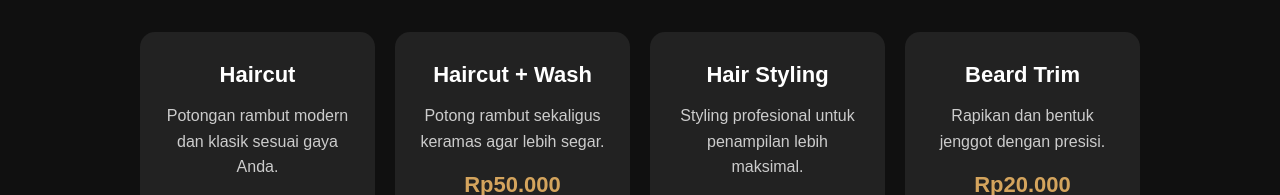
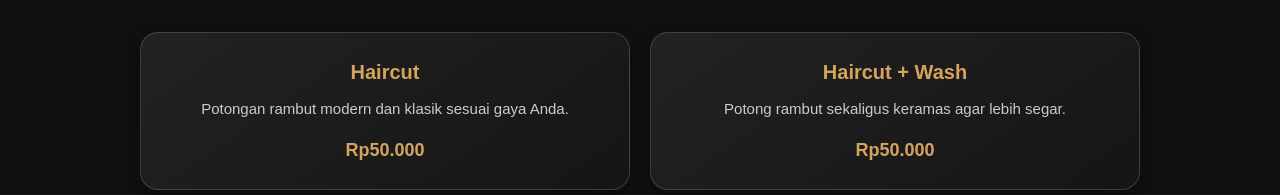
Before and after one commit to barberpro-office/Barberpro, a plain HTML site: page index.html in a window 1280 px wide. Shown: the part 580-775 px from the top of the page. Drawn offline with Linux system fonts and the light colour scheme.

Commit message:
Update index.html

```diff
--- a/index.html
+++ b/index.html
@@ -16,11 +16,53 @@ nav a{color:white;text-decoration:none;margin-left:18px}
 .btn{display:inline-block;background:#d4a45d;color:#111;padding:15px 28px;border-radius:8px;text-decoration:none;font-weight:bold}
 section{padding:65px 20px;text-align:center}
 h2{color:#d4a45d;font-size:30px;margin-bottom:35px}
-.services{display:grid;grid-template-columns:repeat(auto-fit,minmax(220px,1fr));gap:20px;max-width:1000px;margin:auto}
-.card{background:#222;padding:30px 20px;border-radius:15px}
-.card h3{margin-bottom:15px;font-size:22px}
-.card p{color:#ccc;line-height:1.6}
-.price{color:#d4a45d;font-size:22px;font-weight:bold;margin-top:18px}
+.services {
+  display: grid;
+  grid-template-columns: repeat(2, 1fr);
+  gap: 20px;
+  max-width: 1000px;
+  margin: auto;
+}
+
+.card {
+  background: linear-gradient(145deg, #222, #151515);
+  padding: 28px 20px;
+  border-radius: 18px;
+  border: 1px solid rgba(212, 164, 93, 0.25);
+  text-align: center;
+  transition: 0.3s ease;
+  box-shadow: 0 5px 15px rgba(0,0,0,0.3);
+}
+
+.card:hover {
+  transform: translateY(-6px);
+  border-color: #d4a45d;
+  box-shadow: 0 10px 25px rgba(212,164,93,0.15);
+}
+
+.card .icon {
+  font-size: 32px;
+  margin-bottom: 12px;
+}
+
+.card h3 {
+  color: #d4a45d;
+  font-size: 20px;
+  margin-bottom: 12px;
+}
+
+.card p {
+  color: #ccc;
+  font-size: 15px;
+  line-height: 1.7;
+}
+
+.price {
+  color: #d4a45d;
+  font-size: 18px;
+  font-weight: bold;
+  margin-top: 18px;
+}
 .about{background:#181818}
 .about p{max-width:700px;margin:auto;line-height:1.8;color:#ddd}
 .booking p{color:#ccc;margin-bottom:25px}
```
